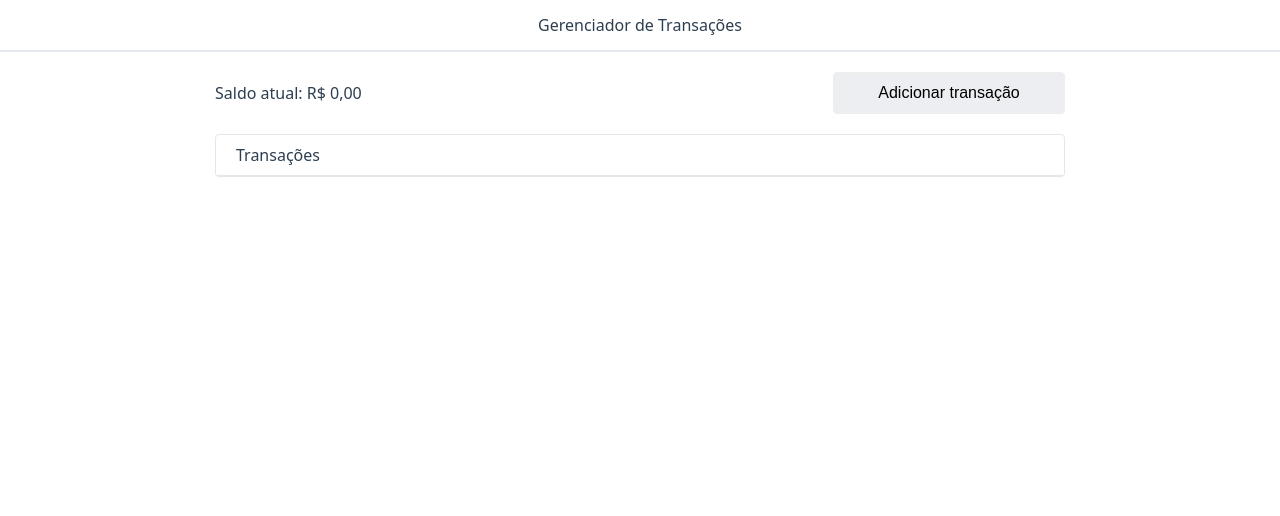
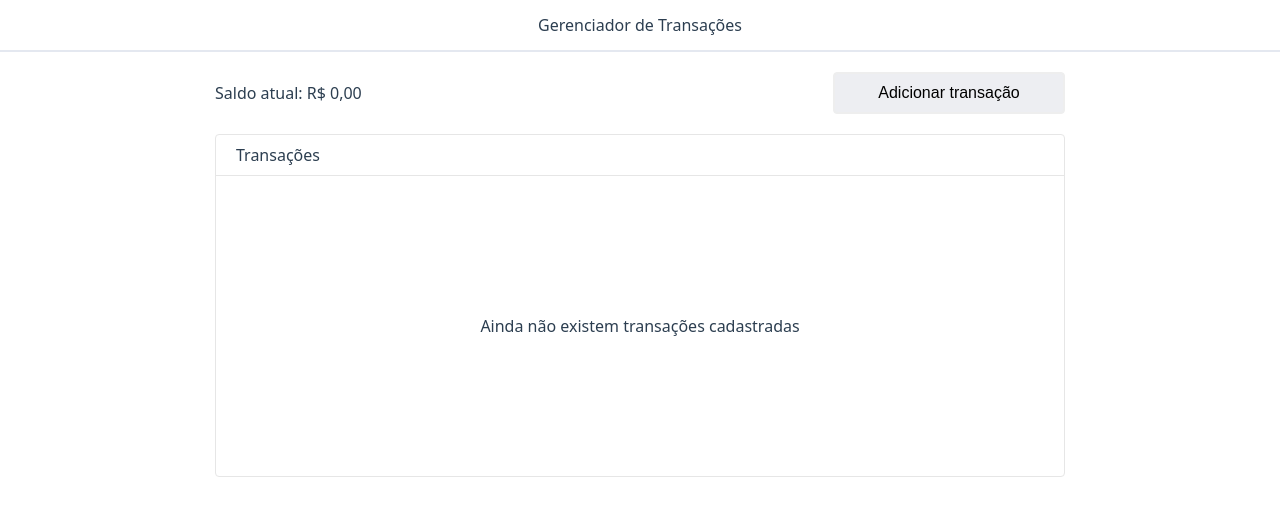
Before and after one commit to wilmersondasilva/transactions-manager, a Vue app: page / in a window 1280 px wide. Shown: the top 516 px of the page. Built offline with nearby package versions, Linux system fonts and the light colour scheme.

Commit message:
Creates EmptyList component

```diff
--- /dev/null
+++ b/src/pages/home/components/HomeEmptyList.vue
@@ -0,0 +1,14 @@
+<template>
+    <div class="empty-list">
+        <p>Ainda não existem transações cadastradas</p>
+    </div>
+</template>
+
+<style lang="stylus" scoped>
+    .empty-list
+        height 300px
+        display flex
+        text-align center
+        justify-content center
+        align-items center
+</style>
--- a/src/pages/home/components/HomeTransactionList.vue
+++ b/src/pages/home/components/HomeTransactionList.vue
@@ -1,7 +1,8 @@
 <template>
     <div class="home-transaction-list">
         <h2 class="title">Transações</h2>
-        <div class="transaction-list-container">
+        <home-empty-list v-if="isListEmpty" />
+        <div v-else class="transaction-list-container">
             <home-transaction-list-item class="transaction-item" v-for="transaction in transactions" :key="transaction.id" :transaction="transaction" />
         </div>
     </div>
@@ -10,16 +11,21 @@
 <script>
 import { createNamespacedHelpers } from 'vuex'
 import HomeTransactionListItem from './HomeTransactionListItem'
+import HomeEmptyList from './HomeEmptyList'
 
 const { mapState, mapActions } = createNamespacedHelpers('transactions')
 
 export default {
     name: 'HomeTransactionList',
     components: {
-        HomeTransactionListItem
+        HomeTransactionListItem,
+        HomeEmptyList
     },
     computed: {
-        ...mapState(['transactions'])
+        ...mapState(['transactions']),
+        isListEmpty() {
+            return this.transactions.length === 0
+        }
     },
     created() {
         this.fetchAllTransactions();
```
